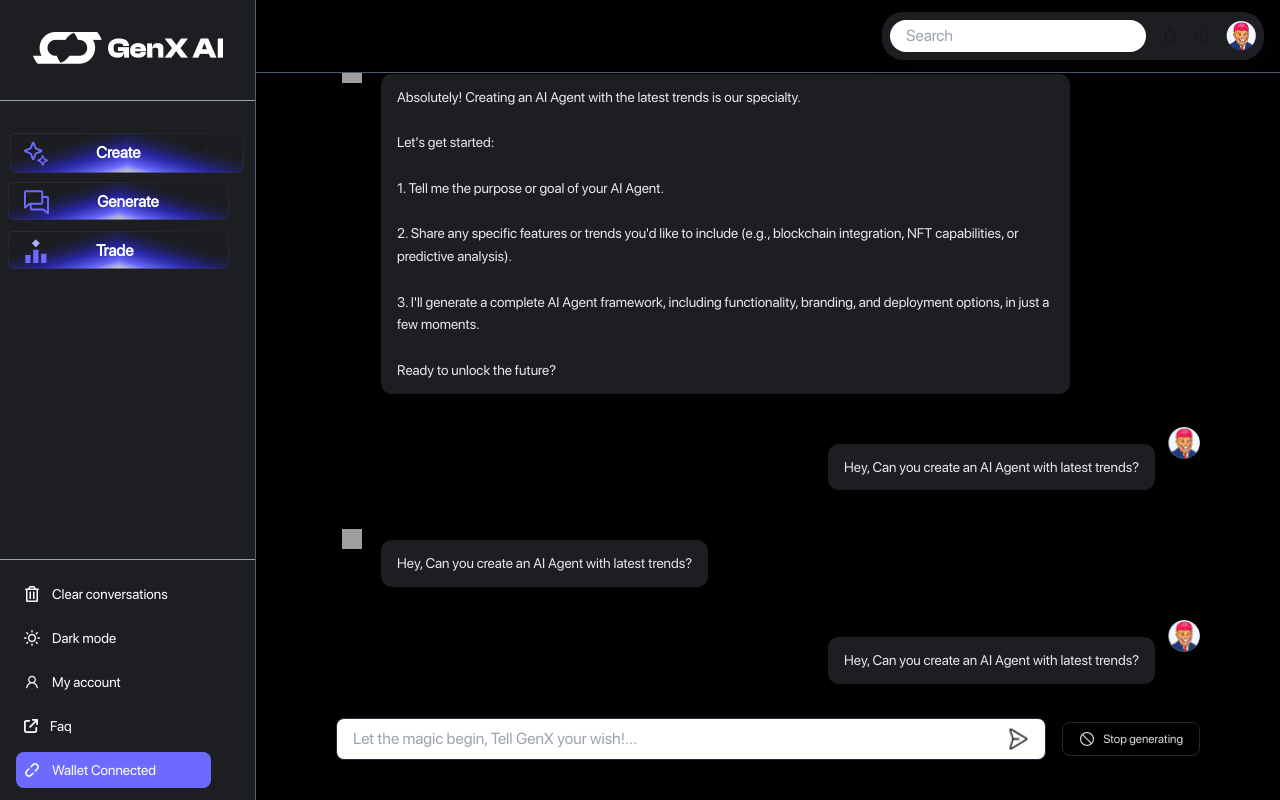
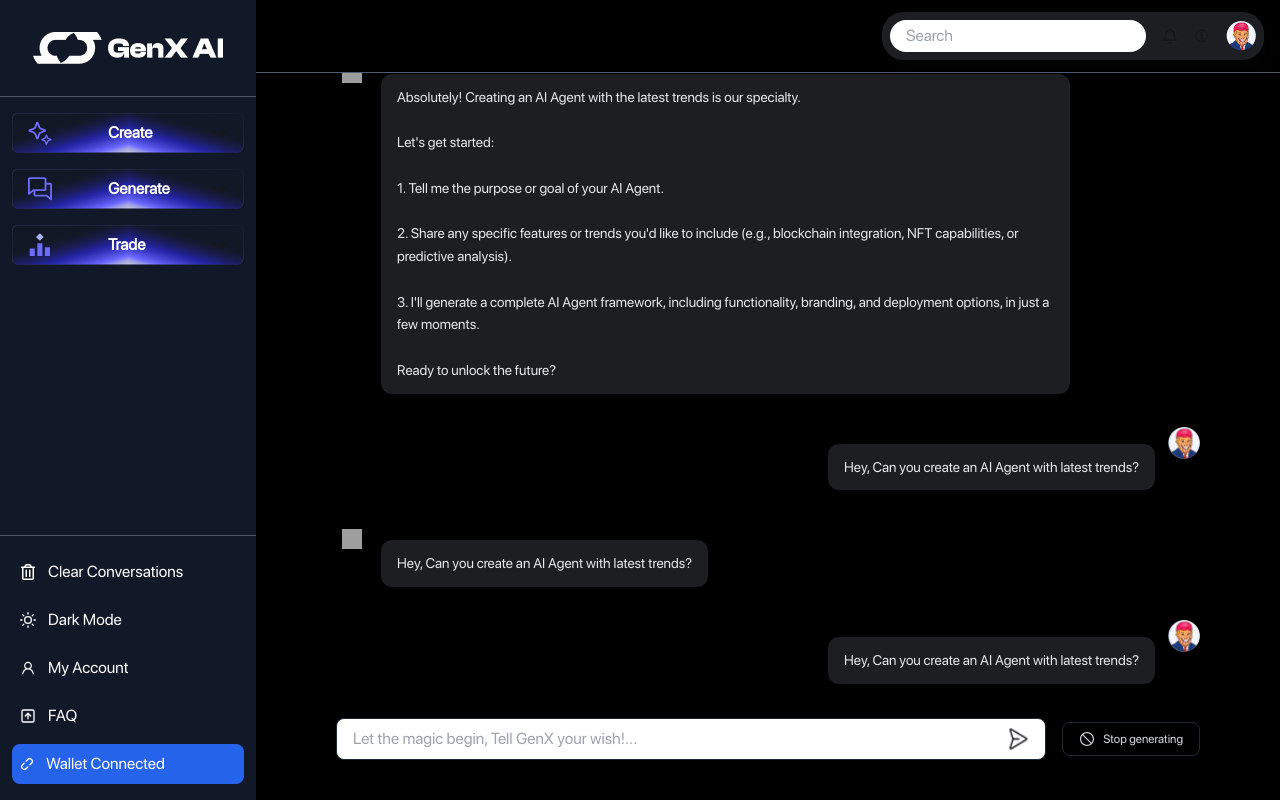
Before and after one commit to noorshanu/genxai2, a Next.js app: page /chat-genx in a window 1280 px wide. Built offline with nearby package versions, Linux system fonts and the light colour scheme; grey boxes are pictures that could not be loaded.

Commit message:
Update Sidebar.tsx

```diff
--- a/src/components/Sidebar.tsx
+++ b/src/components/Sidebar.tsx
@@ -1,30 +1,50 @@
 /* eslint-disable @next/next/no-img-element */
-// components/layout/Sidebar.tsx
 "use client";
 import { FC, useState } from "react";
 import { FiSun } from "react-icons/fi";
-import { FaRegTrashAlt } from "react-icons/fa";
+import { FaRegTrashAlt, FaArrowUpRightFromSquare } from "react-icons/fa";
+import { LuSquareArrowUp } from "react-icons/lu";
 import { AiOutlineUser } from "react-icons/ai";
-import { FaArrowUpRightFromSquare } from "react-icons/fa6";
 import { PiLinkSimpleBreakBold } from "react-icons/pi";
-import { FaChevronUp, FaChevronDown } from "react-icons/fa";
+import { FaChevronUp, FaChevronDown } from "react-icons/fa6";
 
 interface SidebarProps {
   isOpen: boolean;
   setIsOpen: (isOpen: boolean) => void;
 }
 
+const agents = ["Agent 01", "Agent 02", "Agent 03", "Agent 04", "Agent 05"];
+
+// Reusable Dropdown Component
+const Dropdown: FC<{
+  title: string;
+  icon: string;
+  children?: React.ReactNode;
+}> = ({ title, icon, children }) => {
+  const [isOpen, setIsOpen] = useState(false);
+
+  return (
+    <div className="w-full">
+      <button
+        onClick={() => setIsOpen(!isOpen)}
+        className="flex justify-between items-center w-full rounded-lg px-4 py-2 relative"
+      >
+        <span className="flex items-center gap-2">
+          <img src={icon} alt="" className="w-6 h-6 mr-12 z-20" />
+          <span className="font-sf text-white font-bold z-20">{title}</span>
+        </span>
+        {isOpen ? <FaChevronUp /> : <FaChevronDown />}
+        <img src="images/btn.png" alt="" className="absolute inset-0 mx-auto" />
+      </button>
+
+      {isOpen && <div className="mt-2 rounded-md p-2 space-y-2">{children}</div>}
+    </div>
+  );
+};
+
 const Sidebar: FC<SidebarProps> = ({ isOpen, setIsOpen }) => {
-  const [isOpens, setIsOpens] = useState(false);
-  const [selectedAgent, setSelectedAgent] = useState("Selected Agent");
+  const [selectedAgent, setSelectedAgent] = useState("Agent 01");
 
-  const agents = [
-    "Agent 01",
-    "Agent 02",
-    "Agent 03",
-    "Agent 04",
-    "Agent 05",
-  ];
   return (
     <>
       {isOpen && (
@@ -35,136 +55,77 @@ const Sidebar: FC<SidebarProps> = ({ isOpen, setIsOpen }) => {
       )}
 
       <div
-        className={`fixed lg:static inset-y-0 left-0 w-64 side transform
-        transition-transform duration-200 ease-in-out z-30
-        ${isOpen ? "translate-x-0" : "-translate-x-full lg:translate-x-0"}`}
+        className={`fixed lg:static inset-y-0 left-0 w-64 transition-transform duration-200 ease-in-out z-30
+          ${isOpen ? "translate-x-0" : "-translate-x-full lg:translate-x-0"} bg-gray-900`}
       >
         <div className="flex flex-col h-full">
-          <div className=" pt-8 pb-9 border-b border-gray-400 ">
-            <img
-              src="/images/Logo.png"
-              alt=""
-              className=" px-4 h-[32px] mx-auto"
-            />
+          {/* Logo */}
+          <div className="py-8 border-b border-gray-600 text-center">
+            <img src="/images/Logo.png" alt="Logo" className="h-8 mx-auto" />
           </div>
-          <nav className="flex-1 overflow-y-auto py-2 space-y-2  mt-6 pr-[18px] ">
-            <button
-              onClick={() => setIsOpens(!isOpens)}
-              className="flex justify-start  rounded-lg mx-2 py-2 px-4 relative w-full  "
-            >
-              <span className="text-xl z-10">
-                <img src="images/star.svg" alt="" className=" mr-12" />
-              </span>
-              <span className="font-sf text-[#ffffff] font-bold z-10 mr-12">
-                Create
-              </span>
-              <p>{isOpens ? <FaChevronUp /> : <FaChevronDown />}</p>
-              <img
-                src="images/btn.png"
-                alt=""
-                className=" absolute top-0 left-0 right-0 mx-auto"
-              />
-            </button>
-            {/* Dropdown Content */}
-            {isOpens && (
-              <div className="mt-2  rounded-md p-2 space-y-2 w-full ml-2">
-                {/* Static Create New button */}
+
+          {/* Navigation */}
+          <nav className="flex-1 overflow-y-auto py-4 space-y-4 px-3">
+            {/* Create Dropdown */}
+            <Dropdown title="Create" icon="images/star.svg">
               <button className="w-full bg-gray-600 text-white py-2 rounded-md text-center ">
                 Create New
               </button>
-
-                {/* Selection List */}
-                {/* Select Dropdown */}
-                <div className=" pt-2 ">
-                  {/* <label className="block text-sm mb-1">Select Agent:</label> */}
               <select
                 value={selectedAgent}
                 onChange={(e) => setSelectedAgent(e.target.value)}
-                    className="w-full px-3 py-2 bg-[#000] text-white rounded-md focus:outline-none focus:ring-2 focus:ring-blue-500"
+                className="w-full px-3 py-2 bg-black text-white rounded-md focus:outline-none focus:ring-2 focus:ring-blue-500"
               >
                 {agents.map((agent, index) => (
-                      <option
-                        key={index}
-                        value={agent}
-                        className="bg-gray-700 text-white"
-                      >
+                  <option key={index} value={agent} className="bg-gray-700">
                     {agent}
                   </option>
                 ))}
               </select>
-                </div>
-              </div>
-            )}
-            <a
-              href="/chat-genx"
-              className="flex justify-start  rounded-lg mx-2 py-2 px-4 relative  "
-            >
-              <span className="text-xl z-10">
-                <img src="images/msg.svg" alt="" className=" mr-12" />
-              </span>
-              <span className="font-sf text-[#ffffff] font-bold z-10">
-                Generate
-              </span>
-              <img
-                src="images/btn.png"
-                alt=""
-                className=" absolute top-0 left-0 right-0 mx-auto"
-              />
-            </a>
+            </Dropdown>
 
-            <a
-              href="/chat-genx"
-              className="flex justify-start  rounded-lg mx-2 py-2 px-4 relative  "
-            >
-              <span className="text-xl z-10">
-                <img src="images/chart.svg" alt="" className=" mr-12" />
-              </span>
-              <span className="font-sf text-[#ffffff] font-bold z-10">
-                Trade
-              </span>
-              <img
-                src="images/btn.png"
-                alt=""
-                className=" absolute top-0 left-0 right-0 mx-auto"
-              />
-            </a>
+            {/* Generate Dropdown */}
+            <Dropdown title="Generate" icon="images/msg.svg">
+              <button className="w-full bg-gray-600 text-white py-2 rounded-md text-center">
+                Selected Agent Profiling
+              </button>
+            </Dropdown>
+
+            {/* Trade Link */}
+            <Dropdown title="Trade" icon="images/chart.svg">
+              <button className="w-full bg-gray-600 text-white py-2 rounded-md text-center">
+                Selected Agent Profiling
+              </button>
+            </Dropdown>
+
           </nav>
-          <div className="relative pb-3 border-t border-gray-400 px-4">
-            <div className=" text-white pt-4 ">
-              <ul className="space-y-2">
-                {/* Clear Conversations */}
-                <li className="flex items-center space-x-3 cursor-pointer hover:bg-gray-700 p-2 rounded-lg">
-                  <FaRegTrashAlt className="text-base" />
-                  <span className="text-sm">Clear conversations</span>
+
+          {/* Footer Options */}
+          <div className="border-t border-gray-600 py-4 px-3">
+            <ul className="space-y-2 text-white">
+              <li className="flex items-center gap-3 cursor-pointer hover:bg-gray-700 p-2 rounded-lg">
+                <FaRegTrashAlt />
+                <span>Clear Conversations</span>
               </li>
-
-                {/* Dark Mode */}
-                <li className="flex items-center space-x-3 cursor-pointer hover:bg-gray-700 p-2 rounded-lg">
-                  <FiSun className="text-base" />
-                  <span className="text-sm">Dark mode</span>
+              <li className="flex items-center gap-3 cursor-pointer hover:bg-gray-700 p-2 rounded-lg">
+                <FiSun />
+                <span>Dark Mode</span>
               </li>
-
-                {/* My Account */}
-                <li className="flex items-center space-x-3 cursor-pointer hover:bg-gray-700 p-2 rounded-lg">
-                  <AiOutlineUser className="text-base" />
-                  <span className="text-sm">My account</span>
+              <li className="flex items-center gap-3 cursor-pointer hover:bg-gray-700 p-2 rounded-lg">
+                <AiOutlineUser />
+                <span>My Account</span>
               </li>
-
-                {/* Updates & FAQ */}
-                <li className="flex items-center space-x-3 cursor-pointer hover:bg-gray-700 p-2 rounded-lg">
-                  <FaArrowUpRightFromSquare className="text-sm" />
-                  <span className="text-sm">Faq</span>
+              <li className="flex items-center gap-3 cursor-pointer hover:bg-gray-700 p-2 rounded-lg">
+           <LuSquareArrowUp/>
+                <span>FAQ</span>
               </li>
-
-                {/* Disconnect Wallet */}
-                <li className="flex items-center space-x-3 bg-[#6D6BFF] cursor-pointer hover:bg-gray-700 p-2 mr-7 rounded-lg">
-                  <PiLinkSimpleBreakBold className="text-base" />
-                  <a href="/list-agents" className="text-sm">
+              <li className="flex items-center gap-3 bg-blue-600 hover:bg-blue-500 p-2 rounded-lg">
+                <PiLinkSimpleBreakBold />
+                <a href="/list-agents" className="w-full">
                   Wallet Connected
                 </a>
               </li>
             </ul>
-            </div>
           </div>
         </div>
       </div>
```
Lines whose indentation alone changed are shown as unchanged.
